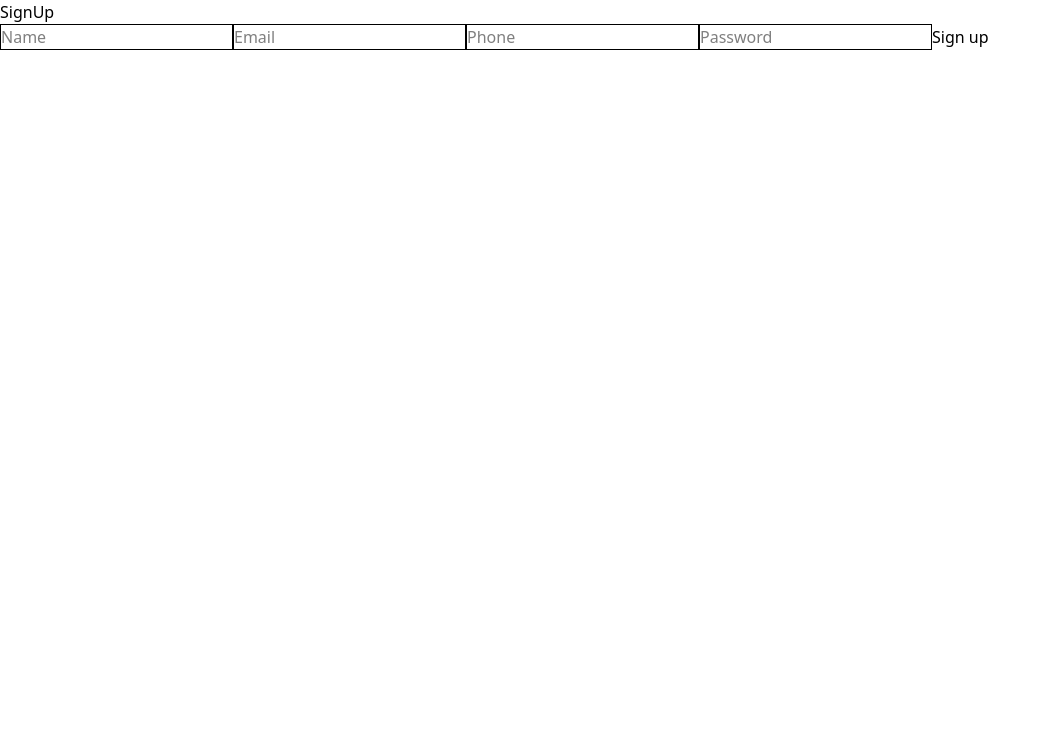
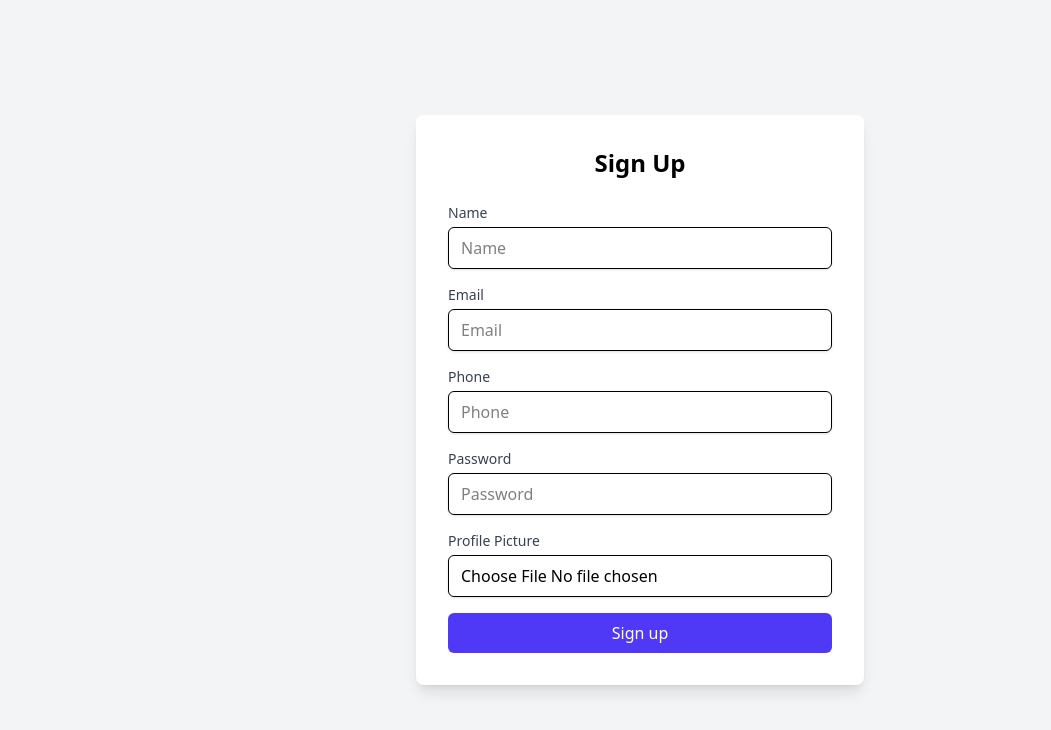
Before and after one commit to OuachouX7/real-Estate-project, a React (Vite) app in the folder client/: page /sign-up in a window 1280 px wide. Shown: the top 730 px of the page, without its empty margins (0-1051 px from the left). Built offline with nearby package versions, Linux system fonts and the light colour scheme.

Commit message:
added logOut Api

```diff
--- a/client/src/App.jsx
+++ b/client/src/App.jsx
@@ -1,4 +1,4 @@
-import { useState, lazy } from "react";
+import { lazy } from "react";
 import { motion } from "framer-motion";
 import { Suspense } from "react";
 import { BrowserRouter, Route, Routes } from "react-router-dom";
--- a/client/src/Pages/SignUp.jsx
+++ b/client/src/Pages/SignUp.jsx
@@ -8,7 +8,19 @@ const SignUp = () => {
     phone: "",
     email: "",
     password: "",
+    profile_picture: "",
   });
+  const [base64Image, setBase64Image] = useState("");
+
+  const handleImageInput = (e) => {
+    const file = e.target.files[0];
+    const reader = new FileReader();
+    reader.readAsDataURL(file);
+    reader.onloadend = () => {
+      setBase64Image(reader.result);
+      setSignUp({ ...signUp, profile_picture: reader.result });
+    };
+  };
 
   const navigate = useNavigate();
 
@@ -21,6 +33,7 @@ const SignUp = () => {
           email: signUp.email,
           phone: signUp.phone,
           password: signUp.password,
+          profile_picture: signUp.profile_picture,
         })
         .then((res) => {
           console.log(res);
@@ -32,35 +45,95 @@ const SignUp = () => {
   };
 
   return (
-    <>
-      <div>SignUp</div>
+    <div className="flex items-center justify-center min-h-screen bg-gray-100">
+      <div className="w-full max-w-md p-8 space-y-6 bg-white rounded-lg shadow-lg">
+        <h1 className="text-2xl font-bold text-center">Sign Up</h1>
+        <form onSubmit={handleSignup} className="space-y-4">
+          <div>
+            <label
+              htmlFor="name"
+              className="block text-sm font-medium text-gray-700"
+            >
+              Name
+            </label>
             <input
-        className="border"
+              type="text"
+              id="name"
+              className="w-full px-3 py-2 mt-1 border rounded-md shadow-sm focus:ring-indigo-500 focus:border-indigo-500"
               placeholder="Name"
-        type="text"
               onChange={(e) => setSignUp({ ...signUp, name: e.target.value })}
             />
+          </div>
+          <div>
+            <label
+              htmlFor="email"
+              className="block text-sm font-medium text-gray-700"
+            >
+              Email
+            </label>
             <input
-        className="border"
+              type="email"
+              id="email"
+              className="w-full px-3 py-2 mt-1 border rounded-md shadow-sm focus:ring-indigo-500 focus:border-indigo-500"
               placeholder="Email"
-        type="email"
               onChange={(e) => setSignUp({ ...signUp, email: e.target.value })}
             />
+          </div>
+          <div>
+            <label
+              htmlFor="phone"
+              className="block text-sm font-medium text-gray-700"
+            >
+              Phone
+            </label>
             <input
-        className="border"
+              type="text"
+              id="phone"
+              className="w-full px-3 py-2 mt-1 border rounded-md shadow-sm focus:ring-indigo-500 focus:border-indigo-500"
               placeholder="Phone"
-        type="text"
               onChange={(e) => setSignUp({ ...signUp, phone: e.target.value })}
             />
+          </div>
+          <div>
+            <label
+              htmlFor="password"
+              className="block text-sm font-medium text-gray-700"
+            >
+              Password
+            </label>
             <input
-        className="border"
+              type="password"
+              id="password"
+              className="w-full px-3 py-2 mt-1 border rounded-md shadow-sm focus:ring-indigo-500 focus:border-indigo-500"
               placeholder="Password"
-        type="password"
-        onChange={(e) => setSignUp({ ...signUp, password: e.target.value })}
+              onChange={(e) =>
+                setSignUp({ ...signUp, password: e.target.value })
+              }
             />
-
-      <button onClick={handleSignup}>Sign up</button>
-    </>
+          </div>
+          <div>
+            <label
+              htmlFor="profile_picture"
+              className="block text-sm font-medium text-gray-700"
+            >
+              Profile Picture
+            </label>
+            <input
+              type="file"
+              id="profile_picture"
+              className="w-full px-3 py-2 mt-1 border rounded-md shadow-sm focus:ring-indigo-500 focus:border-indigo-500"
+              onChange={handleImageInput}
+            />
+          </div>
+          <button
+            type="submit"
+            className="w-full px-4 py-2 font-medium text-white bg-indigo-600 rounded-md hover:bg-indigo-700 focus:outline-none focus:ring-2 focus:ring-offset-2 focus:ring-indigo-500"
+          >
+            Sign up
+          </button>
+        </form>
+      </div>
+    </div>
   );
 };
 
```
Lines whose indentation alone changed are shown as unchanged.
